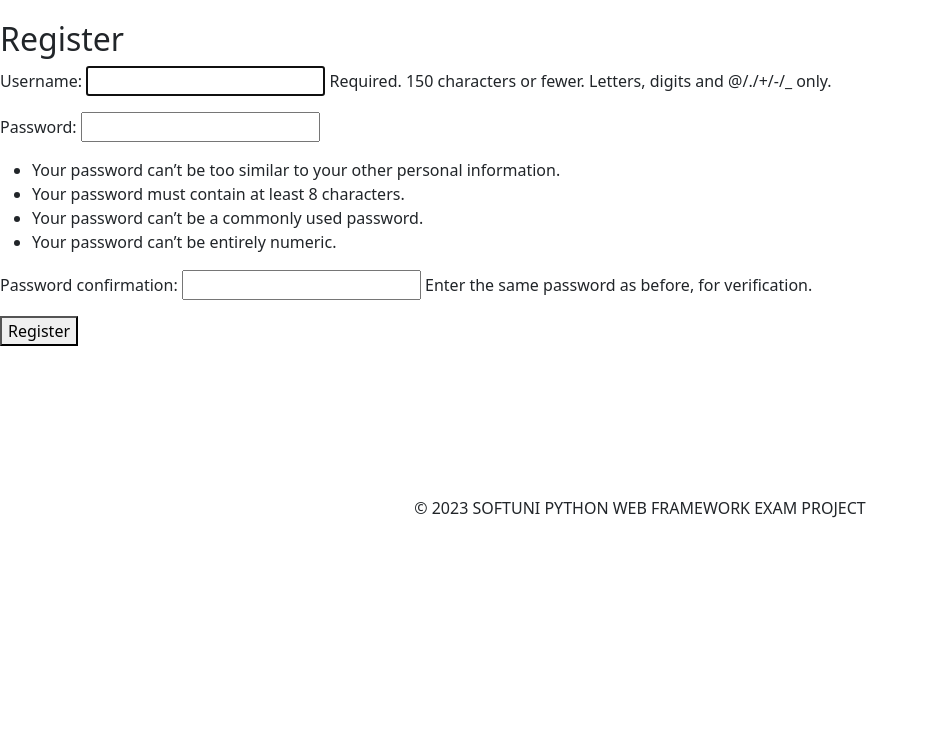
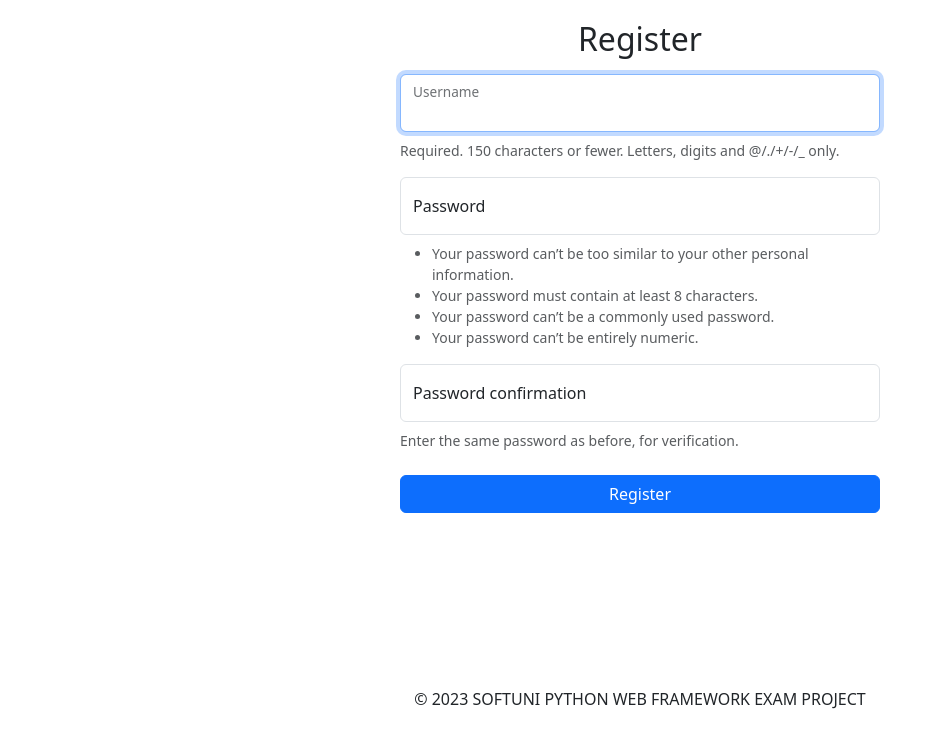
Before and after one commit to MPSokolov/Python-Web-Exam-Project, a Django app: page /accounts/register/ in a window 1280 px wide. Shown: the part 56-800 px from the top of the page, without its empty margins (0-947 px from the left). Run offline with Django 4.2, Linux system fonts and the light colour scheme; tables that the repository leaves empty hold one stand-in row (values such as "Sample post").

Commit message:
Configured register page

```diff
--- a/DIY_comunity/DIY_comunity/accounts/forms.py
+++ b/DIY_comunity/DIY_comunity/accounts/forms.py
@@ -1,5 +1,5 @@
 from django import forms
-from django.contrib.auth.forms import AuthenticationForm, UsernameField
+from django.contrib.auth.forms import AuthenticationForm, UsernameField, UserCreationForm
 
 from .models import ProfileModel
 
@@ -31,3 +31,20 @@ class LoginForm(AuthenticationForm):
         widget=forms.PasswordInput(
             attrs={"autocomplete": "current-password", "class": 'form-control', 'placeholder': 'password'}),
     )
+
+
+class RegisterForm(UserCreationForm):
+    class Meta(UserCreationForm.Meta):
+        widgets = {
+            'username': forms.TextInput(
+                attrs={'class': 'form-control', 'placeholder': 'username', 'aria-describedby': "usernameHelp"}),
+        }
+
+    def __init__(self, *args, **kwargs):
+        super().__init__(*args, **kwargs)
+        self.fields['password1'].widget.attrs['class'] = 'form-control'
+        self.fields['password2'].widget.attrs['class'] = 'form-control'
+        self.fields['password1'].widget.attrs['placeholder'] = 'password'
+        self.fields['password2'].widget.attrs['placeholder'] = 'password'
+        self.fields['password1'].widget.attrs['aria-describedby'] = 'pass1Help'
+        self.fields['password2'].widget.attrs['aria-describedby'] = 'pass2Help'
--- a/DIY_comunity/DIY_comunity/accounts/views.py
+++ b/DIY_comunity/DIY_comunity/accounts/views.py
@@ -8,7 +8,7 @@ from django.urls import reverse_lazy, reverse
 from django.views import generic as views
 from django.contrib.auth import views as auth_views, login, get_user_model
 
-from DIY_comunity.accounts.forms import ProfileForm, LoginForm
+from DIY_comunity.accounts.forms import ProfileForm, LoginForm, RegisterForm
 from DIY_comunity.accounts.models import ProfileModel
 
 UserModel = get_user_model()
@@ -27,7 +27,7 @@ class AnonymousRequiredMixin(AccessMixin):
 
 class RegisterUserView(AnonymousRequiredMixin, views.CreateView):
     template_name = 'accounts/register-page.html'
-    form_class = UserCreationForm
+    form_class = RegisterForm
 
     def form_valid(self, form):
         result = super().form_valid(form)
--- a/DIY_comunity/templates/accounts/register-page.html
+++ b/DIY_comunity/templates/accounts/register-page.html
@@ -1,12 +1,42 @@
 {% extends 'base/base.html' %}
 {% block page_content %}
 
-<h2>Register</h2>
-<form method="post">
-    {% csrf_token %}
-    {{ form.as_p }}
-    <input type="hidden" value="{{ next }}" name="next"/>
-    <button type="submit">Register</button>
-</form>
+    <div class="d-flex flex-column align-items-center">
+        <h2 class="mb-3">Register</h2>
+        <form method="post" style="width: 30rem;" class="d-flex flex-column mb-4">
+            {% csrf_token %}
+
+            {% if form.errors %}
+                <ul>
+                    {% for error_list in form.errors.values %}
+                        {% for error in error_list %}
+                            <li>{{ error|escape }}</li>
+                        {% endfor %}
+                    {% endfor %}
+                </ul>
+            {% endif %}
+
+            <div class="form-floating mb-1">
+                {{ form.username }}
+                <label for="{{ form.username.id_for_label }}">Username</label>
+            </div>
+            <div id="usernameHelp" class="form-text mb-3">{{ form.username.help_text }}</div>
+
+            <div class="form-floating mb-1">
+                {{ form.password1 }}
+                <label for="{{ form.password1.id_for_label }}">Password</label>
+            </div>
+            <div id="pass1Help" class="form-text">{{ form.password1.help_text }}</div>
+
+            <div class="form-floating mb-1">
+                {{ form.password2 }}
+                <label for="{{ form.password2.id_for_label }}">Password confirmation</label>
+            </div>
+            <div id="pass2Help" class="form-text mb-4">{{ form.password2.help_text }}</div>
+
+            <input type="hidden" value="{{ next }}" name="next"/>
+            <button type="submit" class="btn btn-primary">Register</button>
+        </form>
+    </div>
 
 {% endblock %}
```
